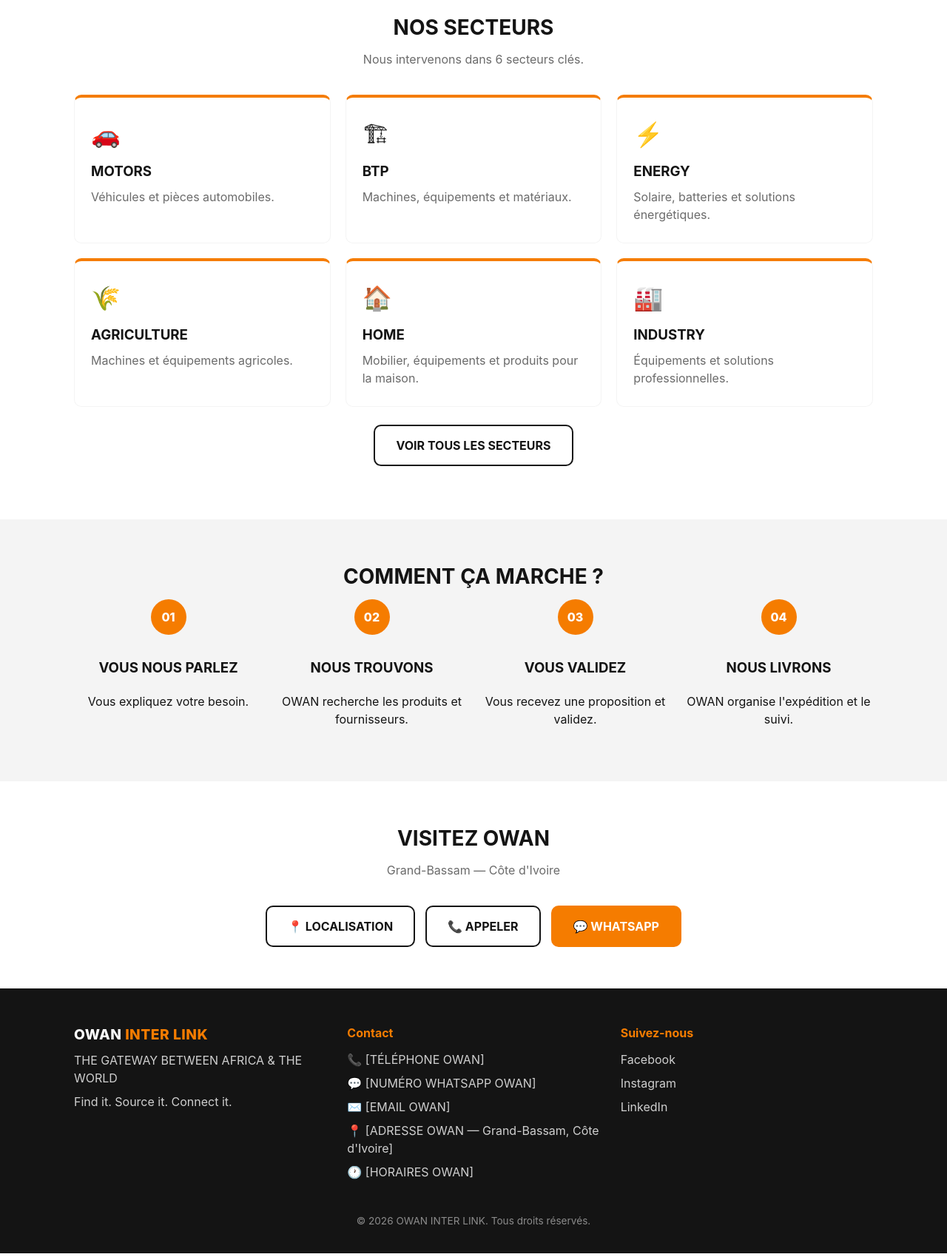
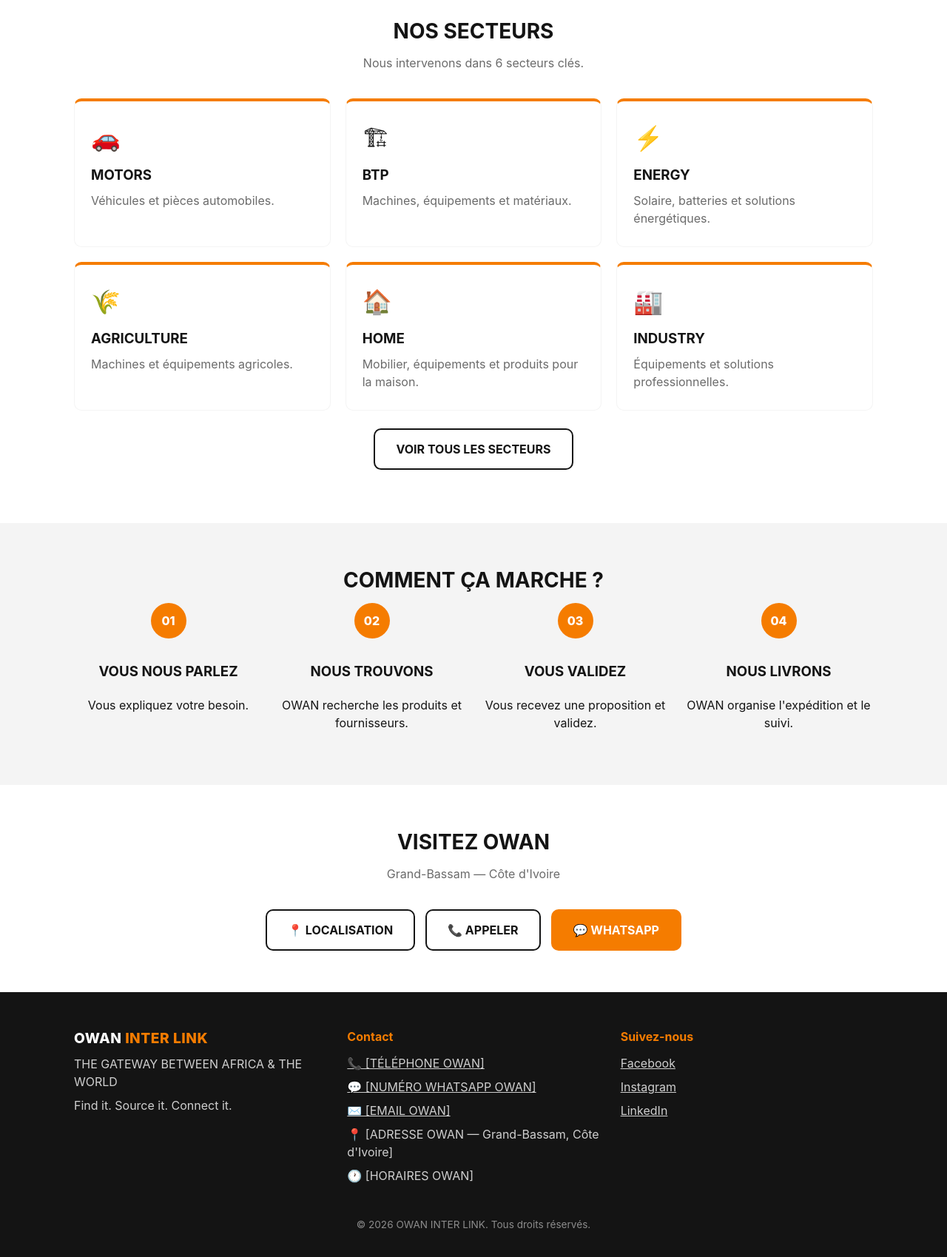
Before and after one commit to realpikiss/Cowan, a plain HTML site: page index.html in a window 1280 px wide. Shown: the part 1880-3579 px from the top of the page at 74% size. Drawn offline with Linux system fonts and the light colour scheme.

Commit message:
Fix final-review findings: button font, prose link affordance, sector card links
- .btn now sets font-family/font-size so form submit <button> elements
  match the <a>-based orange buttons across the site.
- Add underline styling for in-text links (footer contact column,
  contact.html info cards, sector pages' back-link) so they're visually
  distinguishable from adjacent plain text.
- Turn index.html's 6 sector preview cards into real links to their
  secteurs/*.html pages, matching secteurs/index.html's clickable cards.

Co-Authored-By: Claude Sonnet 5 <noreply@anthropic.com>

```diff
--- a/css/style.css
+++ b/css/style.css
@@ -36,6 +36,8 @@ a { color: inherit; text-decoration: none; }
   display: inline-block;
   padding: 14px 28px;
   border-radius: var(--radius);
+  font-family: inherit;
+  font-size: 1rem;
   font-weight: 700;
   text-align: center;
   cursor: pointer;
@@ -255,6 +257,17 @@ a { color: inherit; text-decoration: none; }
 .footer-col h3 { color: var(--owan-orange); margin: 0 0 12px; font-size: 1rem; }
 .footer-col p { margin: 0 0 8px; color: #cfcfcf; }
 .footer-col .logo { color: var(--owan-white); }
+.footer-col p a,
+.card p a {
+  text-decoration: underline;
+}
+.footer-col p a:hover,
+.card p a:hover {
+  color: var(--owan-orange);
+}
+.back-link {
+  text-decoration: underline;
+}
 .footer-copy {
   text-align: center;
   color: #8c8c8c;
--- a/index.html
+++ b/index.html
@@ -104,12 +104,12 @@
     <h2 class="section-title">NOS SECTEURS</h2>
     <p class="section-lead">Nous intervenons dans 6 secteurs clés.</p>
     <div class="card-grid card-grid-6">
-      <div class="card"><div class="card-icon">🚗</div><h3>MOTORS</h3><p>Véhicules et pièces automobiles.</p></div>
-      <div class="card"><div class="card-icon">🏗</div><h3>BTP</h3><p>Machines, équipements et matériaux.</p></div>
-      <div class="card"><div class="card-icon">⚡</div><h3>ENERGY</h3><p>Solaire, batteries et solutions énergétiques.</p></div>
-      <div class="card"><div class="card-icon">🌾</div><h3>AGRICULTURE</h3><p>Machines et équipements agricoles.</p></div>
-      <div class="card"><div class="card-icon">🏠</div><h3>HOME</h3><p>Mobilier, équipements et produits pour la maison.</p></div>
-      <div class="card"><div class="card-icon">🏭</div><h3>INDUSTRY</h3><p>Équipements et solutions professionnelles.</p></div>
+      <a class="card" href="secteurs/motors.html"><div class="card-icon">🚗</div><h3>MOTORS</h3><p>Véhicules et pièces automobiles.</p></a>
+      <a class="card" href="secteurs/btp.html"><div class="card-icon">🏗</div><h3>BTP</h3><p>Machines, équipements et matériaux.</p></a>
+      <a class="card" href="secteurs/energy.html"><div class="card-icon">⚡</div><h3>ENERGY</h3><p>Solaire, batteries et solutions énergétiques.</p></a>
+      <a class="card" href="secteurs/agriculture.html"><div class="card-icon">🌾</div><h3>AGRICULTURE</h3><p>Machines et équipements agricoles.</p></a>
+      <a class="card" href="secteurs/home.html"><div class="card-icon">🏠</div><h3>HOME</h3><p>Mobilier, équipements et produits pour la maison.</p></a>
+      <a class="card" href="secteurs/industry.html"><div class="card-icon">🏭</div><h3>INDUSTRY</h3><p>Équipements et solutions professionnelles.</p></a>
     </div>
     <p class="text-center mt-24"><a href="secteurs/index.html" class="btn btn-outline">VOIR TOUS LES SECTEURS</a></p>
   </div>
```
Also changed, not shown: secteurs/agriculture.html (+1 -1 lines), secteurs/btp.html (+1 -1 lines), secteurs/energy.html (+1 -1 lines), secteurs/home.html (+1 -1 lines), secteurs/industry.html (+1 -1 lines), secteurs/motors.html (+1 -1 lines).
